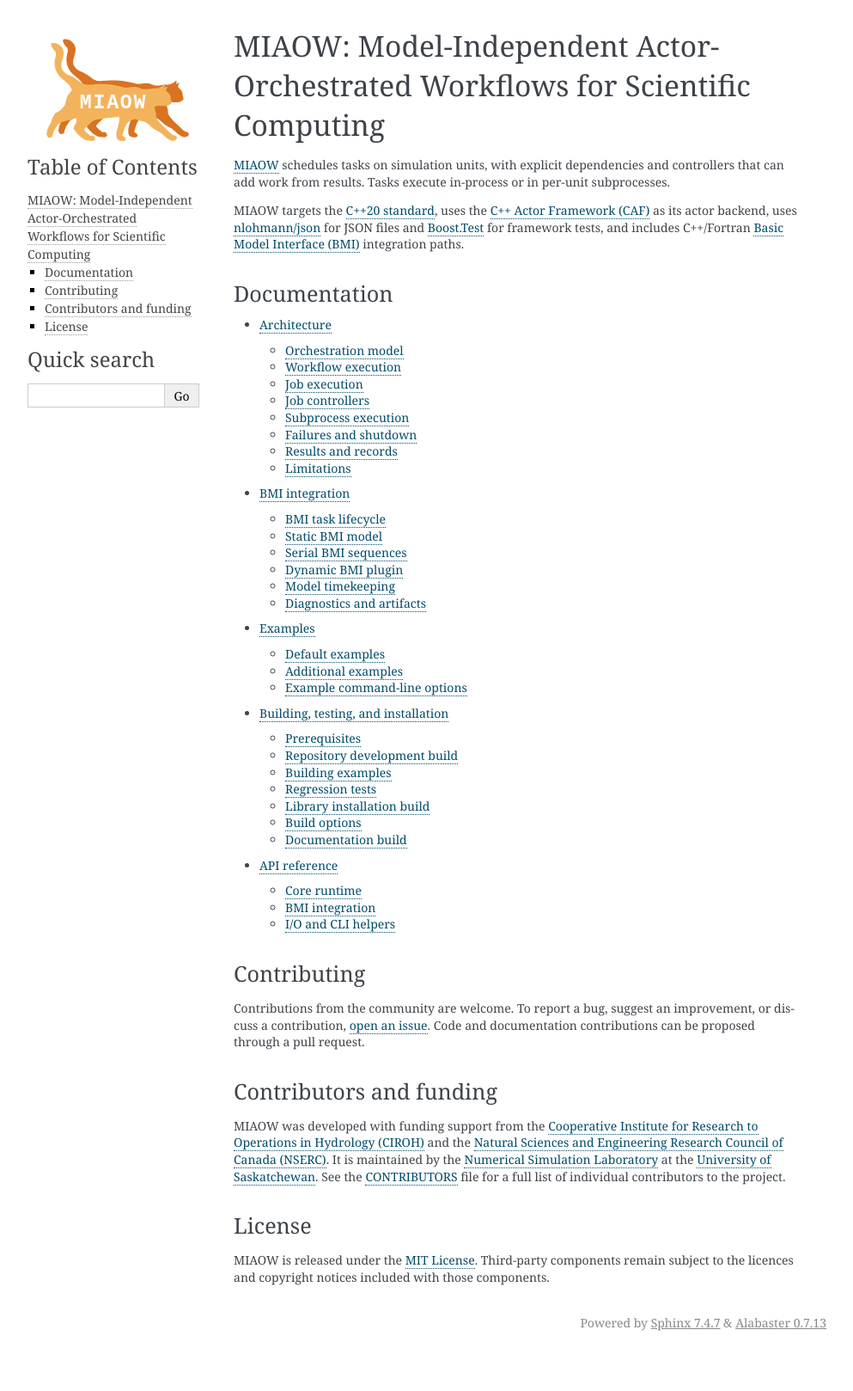
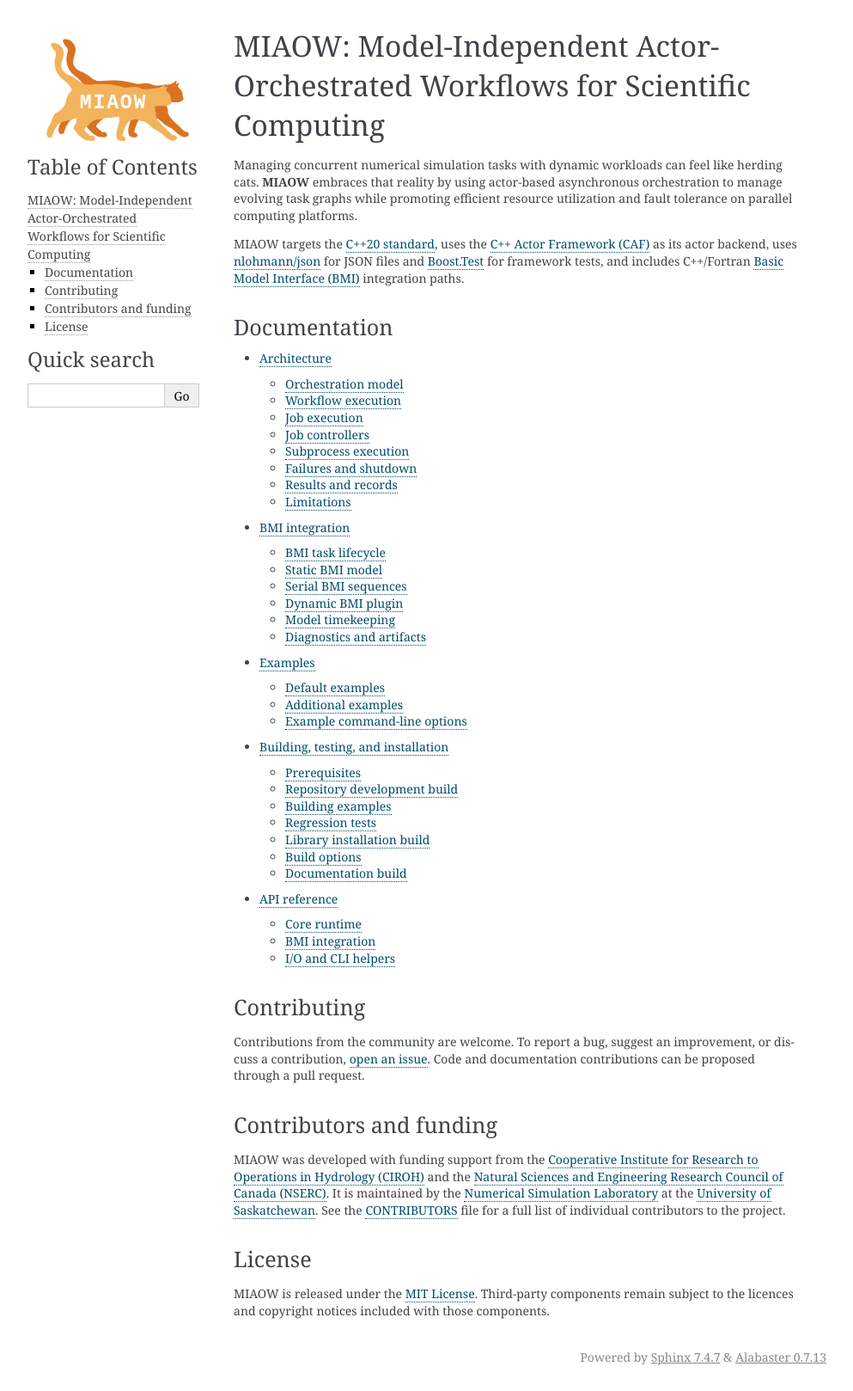
Before and after one commit to uofs-simlab/miaow-framework, a Sphinx documentation site: the page built from docs/index.rst, in a window 1280 px wide. Shown: the whole page at 86% size, without its empty margins (148-1141 px from the left). Built offline with Sphinx 7.4.7, drawn with Linux system fonts in a browser that asks for light colours; the version number could not be read and is left out; before the commit the page ends 1578 px from its top, so only the background shows below that.

Commit message:
update the project landing-page introduction

```diff
--- a/docs/index.rst
+++ b/docs/index.rst
@@ -1,7 +1,7 @@
 MIAOW: Model-Independent Actor-Orchestrated Workflows for Scientific Computing
 ===============================================================================
 
-`MIAOW <https://github.com/uofs-simlab/miaow-framework>`_ schedules tasks on simulation units, with explicit dependencies and controllers that can add work from results. Tasks execute in-process or in per-unit subprocesses.
+Managing concurrent numerical simulation tasks with dynamic workloads can feel like herding cats. **MIAOW** embraces that reality by using actor-based asynchronous orchestration to manage evolving task graphs while promoting efficient resource utilization and fault tolerance on parallel computing platforms.
 
 MIAOW targets the `C++20 standard <https://en.cppreference.com/w/cpp/20.html>`_, uses the `C++ Actor Framework (CAF) <https://www.actor-framework.org/>`_ as its actor backend, uses `nlohmann/json <https://json.nlohmann.me/>`_ for JSON files and `Boost.Test <https://www.boost.org/>`_ for framework tests, and includes C++/Fortran `Basic Model Interface (BMI) <https://bmi.csdms.io/en/stable/>`_ integration paths.
 
```
Also changed, not shown: README.md (+1 -1 lines).
